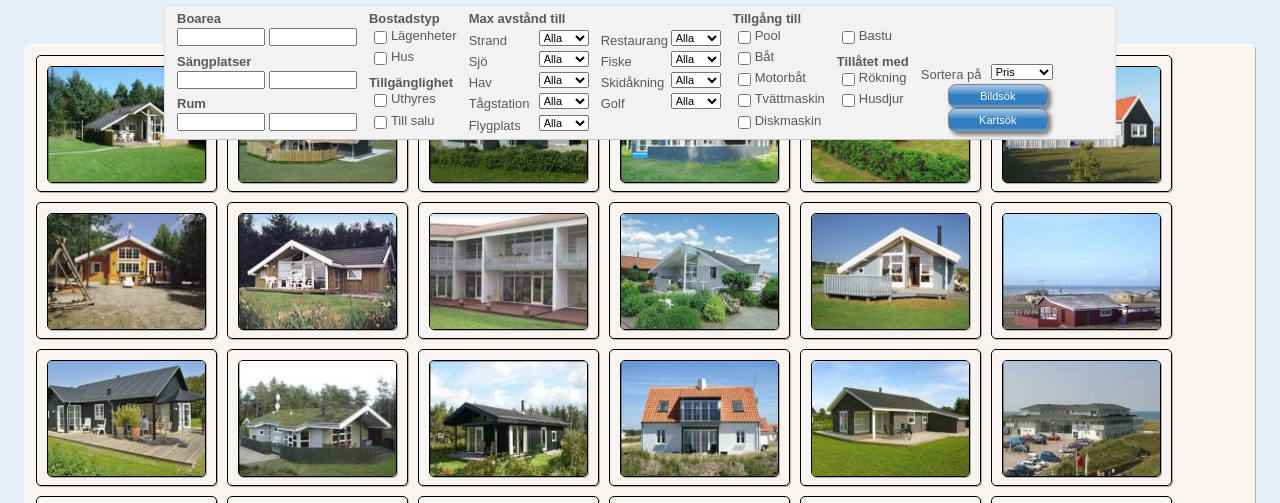
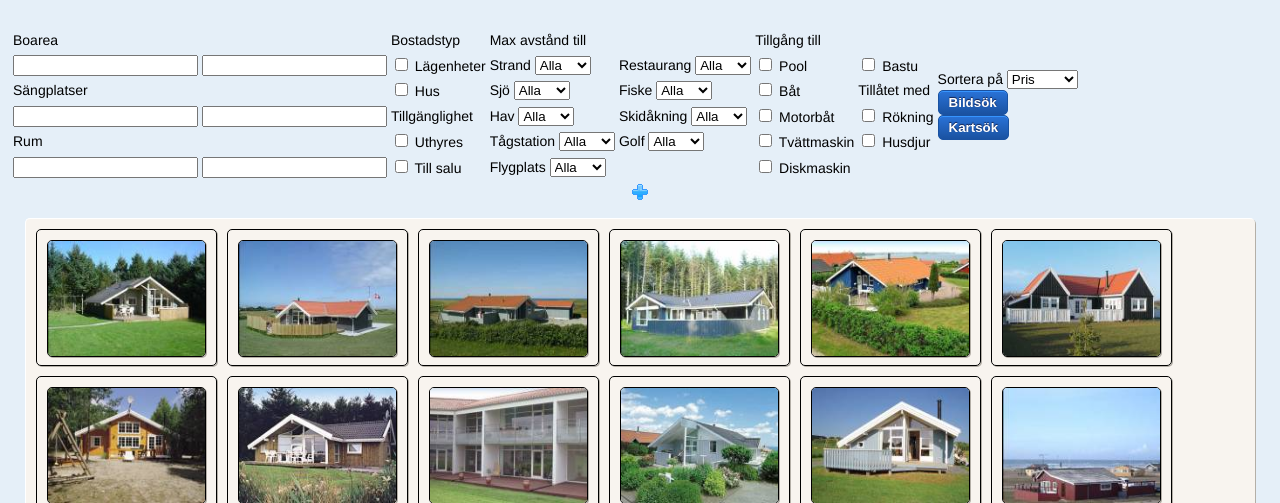
Before and after one commit to arlukin/homenet, a PHP site: page /pictures.php in a window 1280 px wide. Shown: the top 503 px of the page. Run offline with PHP 8.4, Linux system fonts and the light colour scheme.

Commit message:
Updated start page with better styling and some new subpages.

```diff
--- a/html/css/screen-map.css
+++ b/html/css/screen-map.css
@@ -17,181 +17,6 @@ body
   position:absolute;
   left:0;
   top:0;
-}
-
-/*****************************************************************************/
-/*
-/* Stickybar
-/*
-/*****************************************************************************/
-.expstickybar{
-  position:fixed;
-  color: white;
-  padding: 0px;
-  right:0; /*horizontally center bar in window*/
-  left:0; /*horizontally center bar in window*/
-  visibility:hidden;
-  z-index: 10000;
-  width:auto; /*set width of bar to width of entire window*/
-  font-weight:bold;
-}
-
-/*****************************************************************************/
-/*
-/* Map search criterion
-/*
-/*****************************************************************************/
-
-#map_search
-{
-  background: #f2f2f2;
-  font-family: arial, helvetica, freesans, clean, sans-serif;
-  border: 1px solid #E0E0E0;
-  border-bottom: 1px solid #C4C4C4;
-  margin: 5px auto 5px auto;
-  padding: 5px;
-  width: 940px;
-}
-
-#map_search td
-{
-  padding: 0px 5px 0px 5px;
-  vertical-align: bottom;
-}
-
-#map_search input, #map_search select, #map_search input[type="checkbox"]
-{
-  font-size: 11px;
-}
-
-#map_search label
-{
-  font-size: 13px;
-  font-weight: bold;
-  line-height: 12px;
-  color: #595959;
-}
-
-#map_search input
-{
-  width: 80px;
-}
-
-#map_search input[type="button"]
-{
-  float: right;
-  width: 100px;
-
-  text-decoration: none;
-  padding: 5px 7px;
-  margin-right: 5px;
-  border: 1px solid #778;
-  color: white;
-  border:1px solid gray;
-  background: #3282c2;
-  border-radius: 8px; /*w3c border radius*/
-  box-shadow: 3px 3px 4px rgba(0,0,0,.5); /* w3c box shadow */
-  -moz-border-radius: 8px; /* mozilla border radius */
-  -moz-box-shadow: 3px 3px 4px rgba(0,0,0,.5); /* mozilla box shadow */
-  background: -moz-linear-gradient(center top, #a4ccec, #72a6d4 25%, #3282c2 45%, #357cbd 85%, #72a6d4); /* mozilla gradient background */
-  -webkit-border-radius: 8px; /* webkit border radius */
-  -webkit-box-shadow: 3px 3px 4px rgba(0,0,0,.5); /* webkit box shadow */
-  background: -webkit-gradient(linear, center top, center bottom, from(#a4ccec), color-stop(25%, #72a6d4), color-stop(45%, #3282c2), color-stop(85%, #357cbd), to(#72a6d4)); /* webkit gradient background */
-}
-
-#map_search .checkbox_label
-{
-  font-size: 13px;
-  font-weight: normal;
-  line-height: 12px;
-  color: #595959;
-  margin-top: 2px;
-  float: left;
-}
-
-#map_search input[type="checkbox"]
-{
-  width: 15px;
-  float:left;
-}
-
-#map_search .select_label
-{
-  width:70px;
-  float: left;
-  font-weight: normal;
-  margin-top: 5px;
-}
-
-#map_search select
-{
-  float:right;
-}
-
-/*****************************************************************************/
-/*
-/* MAP Info window
-/*
-/*****************************************************************************/
-/*#.googft-info-window*/
-
-.googft-info-window .thumbnail {
-  width:49%;
-  height:200px;
-  margin: 0px 5px 0px 0px;
-  float:left;
-  overflow: hidden;
-}
-
-.googft-info-window .thumbnail img {
-  width: 100%;
-  display:block
-}
-
-.googft-info-window .attributes {
-  width:50%;
-  height: 200px;
-  float: right;
-}
-
-.googft-info-window .attributes,
-.googft-info-window .attributes dl, .googft-info-window .attributes dt, .googft-info-window .attributes dd {
-  margin:  0px;
-  padding: 0px;
-}
-
-.googft-info-window .attributes dt {
-  float:left;
-  font-weight:bold;
-  width:92px;
-}
-
-.googft-info-window .attributes dd {
-  text-align:left;
-}
-
-.googft-info-window .desc {
-  width:100%;
-  clear: both;
-}
-
-.googft-info-window .area {
-  width:100%;
-  margin: 0px;
-  padding: 0px
-}
-
-.googft-info-window .area img
-{
-  display:inline;
-  margin: 0px 2px 0px 0px;
-}
-
-.googft-info-window .area li
-{
-  display: inline;
-  list-style-type: none;
-  padding-right: 10px;
 }
 
 /*****************************************************************************/
--- a/html/css/screen.css
+++ b/html/css/screen.css
@@ -8,6 +8,14 @@ body {
   padding-top: 20px;
   width: 950px;
   margin: auto;
+}
+
+a,
+a:visited,
+a:hover,
+a:active
+{
+  text-decoration:none;
 }
 
 /**
@@ -131,7 +139,7 @@ STICKY FOOTER
 
   z-index: 10000;
   width: auto; /*set width of bar to width of entire window*/
-  height: 150px;
+  height: 200px;
 }
 
 #sticky-footer #shadow {
@@ -216,7 +224,6 @@ STICKY FOOTER
   text-decoration: none;
 
   font-size: 13px;
-  color: #FF9C00;
   color: #97A5AF;
 
 }
@@ -459,3 +466,43 @@ GALLERY
   -moz-border-radius: 5px;
   -webkit-border-radius: 5px;
 }
+
+
+/**
+
+BUTTON
+
+**/
+
+.button
+{
+  -moz-box-shadow: inset 0px 1px 0px 0px #3694ff;
+  -webkit-box-shadow: inset 0px 1px 0px 0px #3694ff;
+  box-shadow: inset 0px 1px 0px 0px #3694ff;
+  background: -webkit-gradient( linear, left top, left bottom, color-stop(0.05, #2971D5), color-stop(1, #1A52A1) );
+  background: -moz-linear-gradient( center top, #2971D5 5%, #1A52A1 100% );
+  filter: progid:DXImageTransform.Microsoft.gradient(startColorstr='#2971d5', endColorstr='#1a52a1');
+  background-color: #2971D5;
+  -moz-border-radius: 5px;
+  -webkit-border-radius: 5px;
+  border-radius: 5px;
+  border: 1px solid #1A52A1;
+  display: inline-block;
+  color: white !important;
+  font-weight: bold;
+  padding: 4px 10px !important;
+  height: auto !important;
+  text-decoration: none;
+  text-shadow: 0px -1px 1px #17224D;
+}
+
+.button a, .button a:visited
+{
+    color: #1e54a2;
+    border-bottom:1px dotted #1e54a2;
+}
+
+.button a:hover, .button a:active
+{
+    color: #000;
+}
--- a/html/include/footer.php
+++ b/html/include/footer.php
@@ -27,6 +27,8 @@
             <li><a href="map.php">Kartsök</a></li>
             <li><a href="rental-accommodation.php">Hyra bostad</a></li>
             <li><a href="rentals.php">Uthyrare</a></li>
+            <li><a href="company.php">Mäklare</a></li>
+            <li><a href="payments.php">Betalningar</a></li>
           </ul>
         </div>
 
--- a/html/include/header.php
+++ b/html/include/header.php
@@ -2,4 +2,9 @@
       <a href="/">
         <img alt="www.hyr-boende.com" src="/images/www.hyr-boende.com.png">
       </a>
+
+      <div style="float:right;">
+        <a href="/map.php" class="button">Kartsök</a>
+        <a href="/pictures.php" class="button">Bildsök</a>
+      </div>
     </header>
--- a/html/include/map-search.php
+++ b/html/include/map-search.php
@@ -22,8 +22,8 @@
 
               <br/>
 
-              <input type="button" value="Bildsök" onclick="search();"></input><br/>
-              <input type="button" value="Kartsök" onclick="search();"></input>
+              <input type="button" class="button" value="Bildsök" onclick="search();"></input><br/>
+              <input type="button" class="button" value="Kartsök" onclick="search();"></input>
             </td>
           </tr>
 
```
Also changed, not shown: html/company.php (added, +66 -0 lines), html/css/screen-index.css (+20 -1 lines), html/css/screen-map-search.css (added, +162 -0 lines), html/index.php (+27 -5 lines), html/payments.php (added, +66 -0 lines), html/images/nivo-slider/00-main.png (deleted), html/images/nivo-slider/01-porch.jpg (deleted), html/images/nivo-slider/03-porch.jpg (deleted), html/images/nivo-slider/10.jpg (deleted), html/images/nivo-slider/baksidan.jpg (added), html/images/nivo-slider/grindstugan.jpg (added), html/images/nivo-slider/partner-photo.jpg (deleted), html/images/nivo-slider/sveaborg.jpg (added), html/images/nivo-slider/tjoloholm-kyrka.jpg (added), 1 more files.
